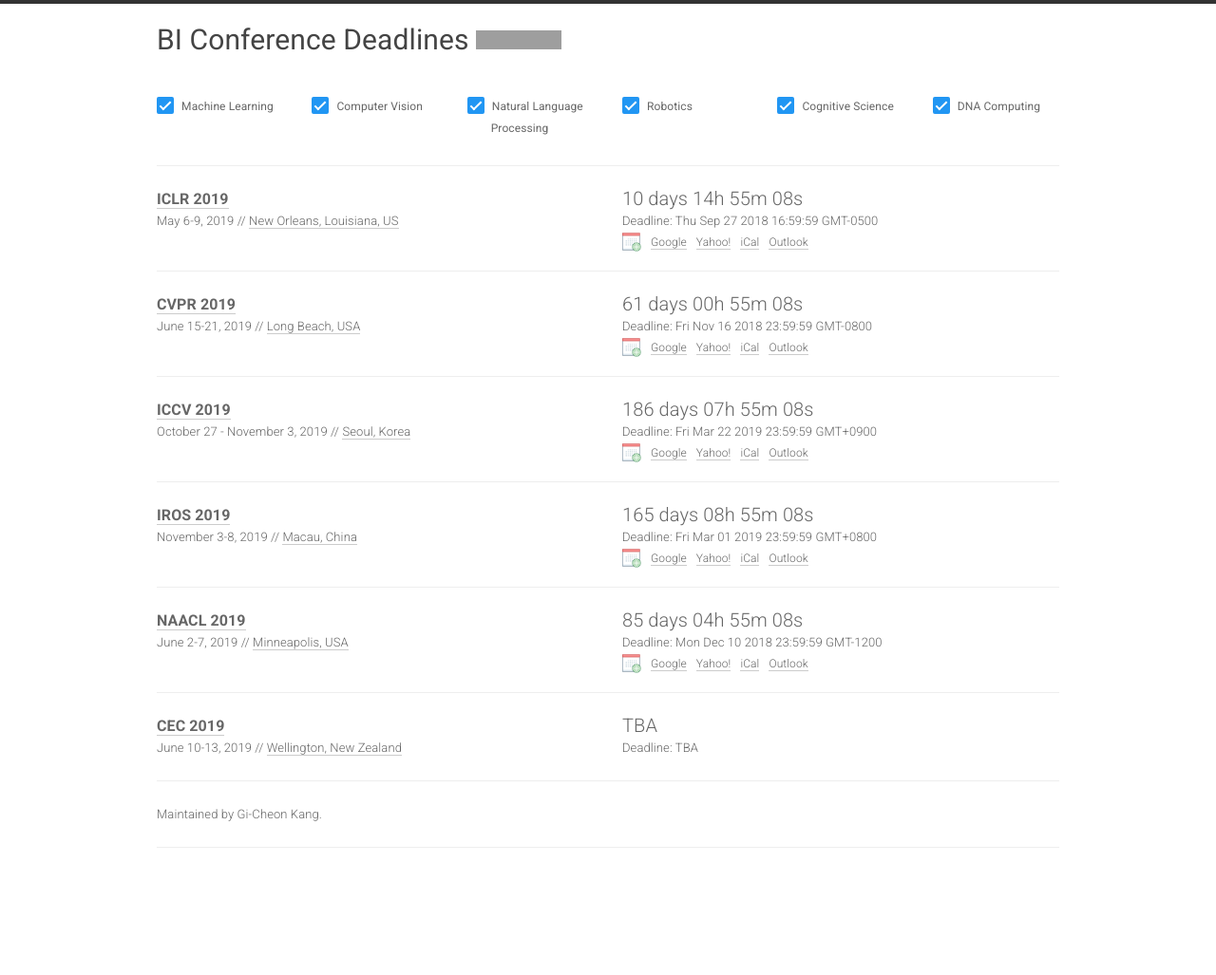
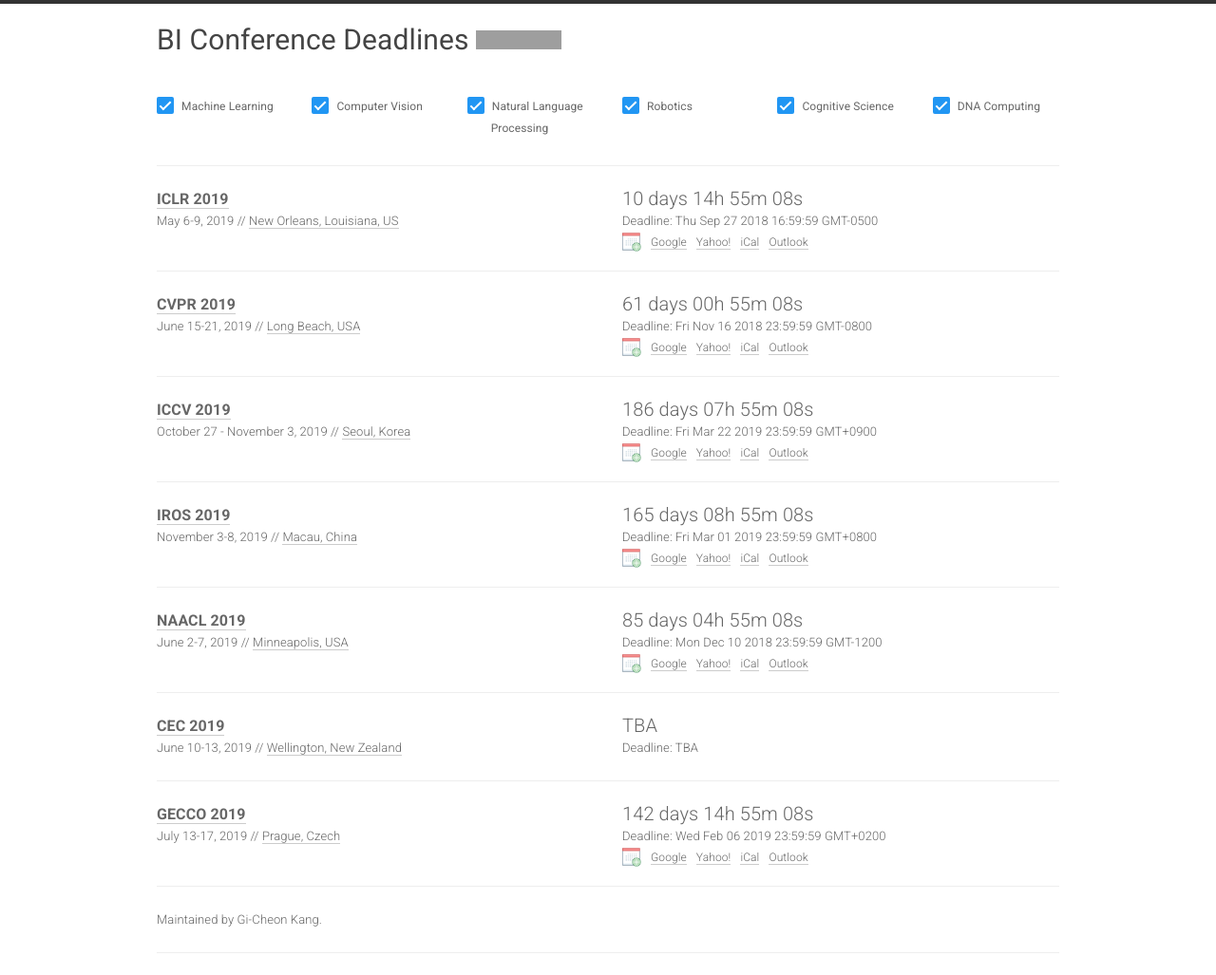
Before and after one commit to biconf/biconf.github.io, a Jekyll site: the page built from index.html, in a window 1280 px wide. Shown: the whole page at 95% size. Built offline with Jekyll 4.4.1, drawn with Linux system fonts in a browser that asks for light colours; nearby versions of some CDN libraries; before the commit the page ends 916 px from its top, so only the background shows below that; grey boxes are pictures that could not be loaded.

Commit message:
Update conferences.yml

```diff
--- a/_data/conferences.yml
+++ b/_data/conferences.yml
@@ -51,6 +51,16 @@
 #  place: TBA
 #  sub: ML
 
+#- name: ICMI
+#  year: 2019
+#  id: icmi19
+#  link: https://icmi.acm.org/2019/
+#  deadline: TBA
+#  timezone: TBA
+#  date: TBA
+#  place: TBA
+#  sub: ML
+
 - name: CVPR
   year: 2019
   id: cvpr19
@@ -64,7 +74,7 @@
 - name: ICCV
   year: 2019
   id: iccv19
-  link: https://iccv2019.org/
+  link: http://iccv2019.thecvf.com
   deadline: "2019-03-22 23:59:59"
   timezone: Etc/GMT-9
   date: October 27 - November 3, 2019
@@ -141,7 +151,15 @@
   place: Wellington, New Zealand
   sub: DNA
 
-
+- name: GECCO
+  year: 2019
+  id: gecco19
+  link: https://gecco-2019.sigevo.org/index.html/tiki-index.php
+  deadline: "2019-02-06 23:59:59"
+  timezone: Etc/GMT-2
+  date: July 13-17, 2019
+  place: Prague, Czech
+  sub: DNA
 
 #
 # NIPS, ICML, ICLR, IJCAI, AAAI, CVPR, ECCV, ICCV, ACL, EMNLP, NAACL, ICRA, IROS ,,, BMVC, WACV
```
